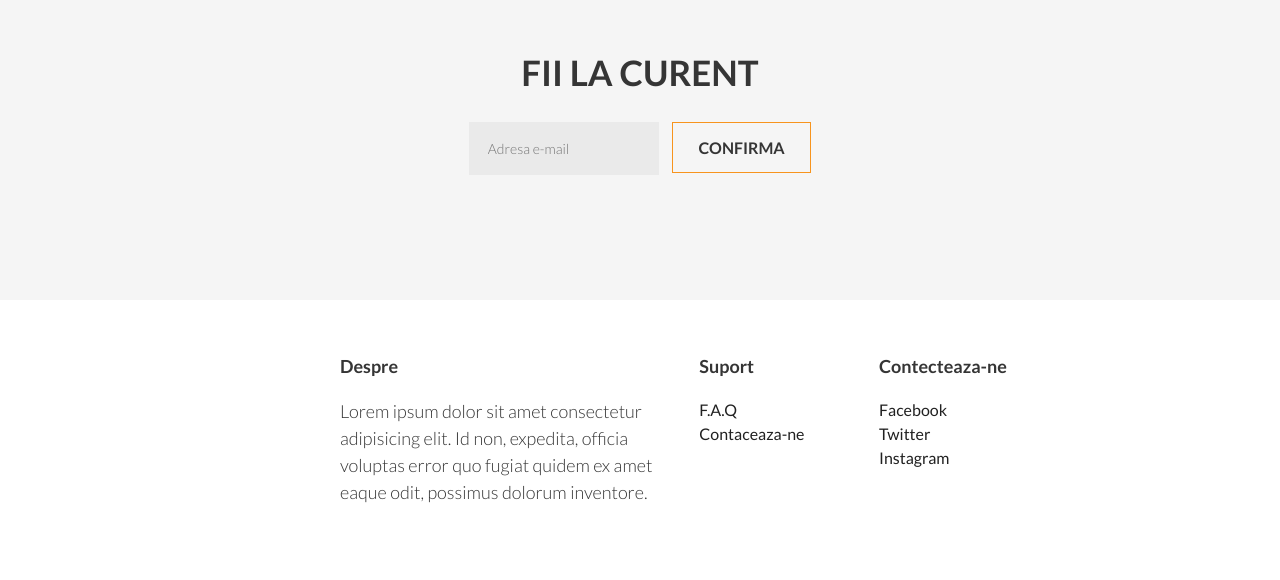
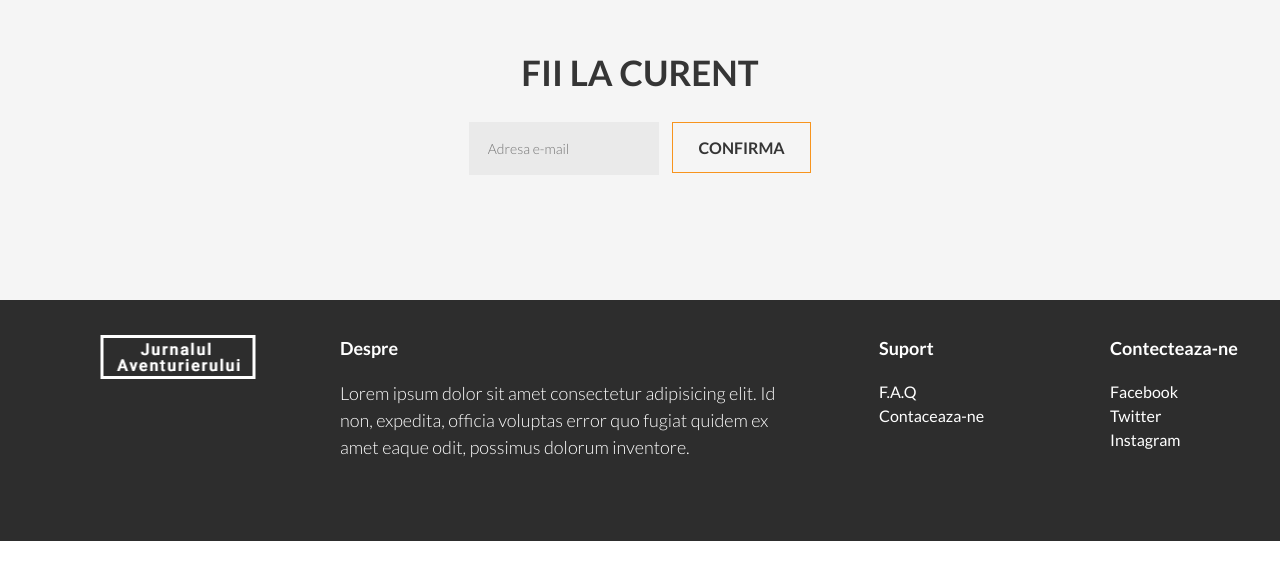
Before and after one commit to RobertBar/jurnalul-calatorului, a website built with webpack: page src/index.html in a window 1280 px wide. Shown: the part 1731-2311 px from the top of the page. After the commit the page ends 2272 px from the top, so only its background shows below. Built offline with nearby package versions, Linux system fonts and the light colour scheme.

```diff
--- a/src/assets/styles/layout/_extends.scss
+++ b/src/assets/styles/layout/_extends.scss
@@ -4,11 +4,10 @@
 
 // Panel
 
-%secion-default {
-  padding-top: em(35px);
-  padding-bottom: em(35px);
+%section-default {
+  padding: em(35px) em(20px);
   @include mq(medium) {
-    padding-bottom: em(50px);
+    padding: em(35px) em(0px) em(50px);
   }
 }
 
--- a/src/assets/styles/modules/_headings.scss
+++ b/src/assets/styles/modules/_headings.scss
@@ -1,8 +1,8 @@
 .heading {
-    text-transform: uppercase;
     margin-top: 0;
 
     @include e(primary) {
+        text-transform: uppercase;
         font-size: 35px;
         @include m(large) {
             @include mq(small) {
--- a/src/assets/styles/modules/_index.scss
+++ b/src/assets/styles/modules/_index.scss
@@ -50,3 +50,9 @@
 // Buttonss
 // ==========================================================================
 @import 'buttons';
+
+
+// ==========================================================================
+// Logo
+// ==========================================================================
+@import 'logo';
--- /dev/null
+++ b/src/assets/styles/modules/_logo.scss
@@ -0,0 +1,7 @@
+.logo {
+    @include m(footer-img) {
+        margin-bottom: 30px;
+        margin-left: 50%;
+        transform: translateX(-50%);
+    }
+}
--- a/src/index.html
+++ b/src/index.html
@@ -140,23 +140,23 @@
     <!-- End of   -->
 
     <!-- Start of footer  -->
-    <footer class="section">
+    <footer class="section section--dark-grey">
         <div class="container">
             <div class="row">
                 <div class="col-xs-12 col-md-3">
                     <div class="logo">
-                        <img src="assets/images/logo-white.png" alt="">
+                        <img class="logo--footer-img" src="assets/images/logo-white.png" alt="">
                     </div>
                 </div>
-                <div class="col-xs-12 col-md-7">
+                <div class="col-xs-12 col-md-9">
                     <div class="row">
-                        <div class="col-xs-12 col-md-6 col-md-6">
-                            <h3>Despre</h3>
+                        <div class="col-xs-12 col-md-6">
+                            <h3 class="heading">Despre</h3>
                             <p>Lorem ipsum dolor sit amet consectetur adipisicing elit. Id non, expedita, officia voluptas error
                                 quo fugiat quidem ex amet eaque odit, possimus dolorum inventore.</p>
                         </div>
-                        <div class="col-xs-12 col-md-3 col-md-3">
-                            <h3>Suport</h3>
+                        <div class="col-xs-12 col-sm-6 col-md-offset-1 col-md-3">
+                            <h3 class="heading">Suport</h3>
                             <ul>
                                 <li>
                                     <a href="">F.A.Q</a>
@@ -166,8 +166,8 @@
                                 </li>
                             </ul>
                         </div>
-                        <div class="col-xs-12 col-md-3 col-md-3">
-                            <h3>Contecteaza-ne</h3>
+                        <div class="col-xs-12 col-sm-6 col-md-2">
+                            <h3 class="heading">Contecteaza-ne</h3>
                             <ul>
                                 <li>
                                     <a href="">Facebook</a>
```
Also changed, not shown: src/temp/styles/styles.css.
